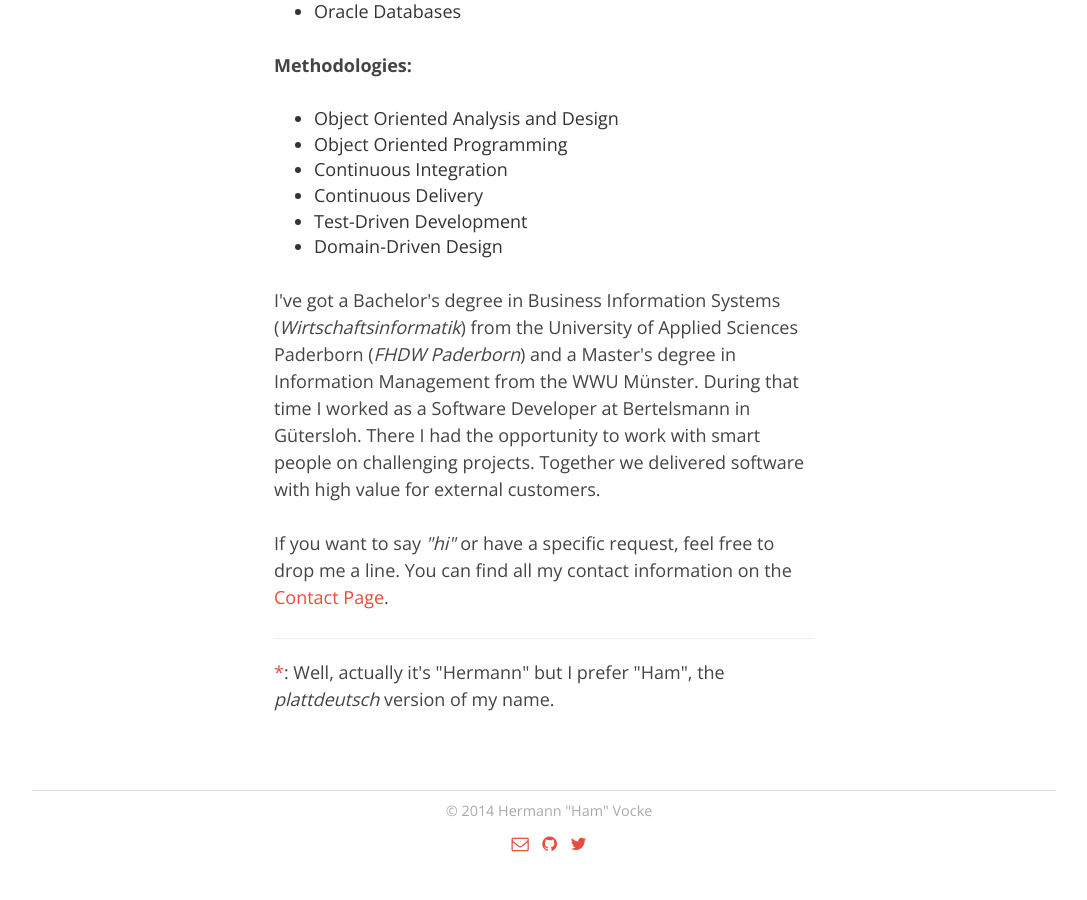
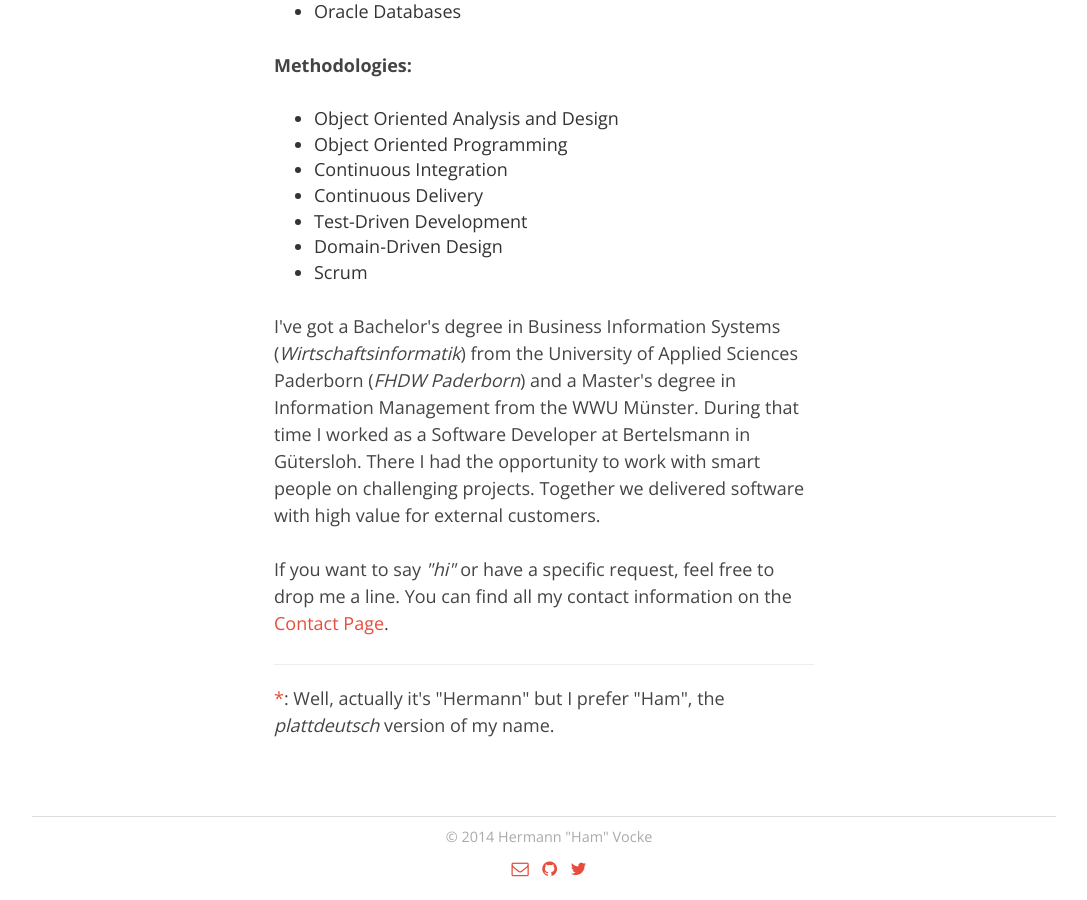
Before and after one commit to hamvocke/hamvocke.github.io, a Jekyll site: the page built from about/index.html, in a window 1280 px wide and 900 px high, scrolled down 1102 px. Shown: the whole window, without its empty margins (96-1183 px from the left). Built offline with Jekyll 4.4.1, drawn with Linux system fonts in a browser that asks for light colours; Markdown is read by kramdown in place of the engine named in the settings.

Commit message:
added scrum methodology

```diff
--- a/about/index.html
+++ b/about/index.html
@@ -48,6 +48,7 @@ title: One Ham Army
 			<li>Continuous Delivery</li>
 			<li>Test-Driven Development</li>
 			<li>Domain-Driven Design</li>
+			<li>Scrum</li>
 		</ul>
 	</p>
 
```
